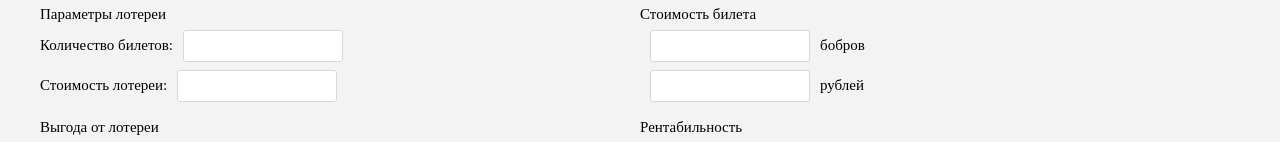
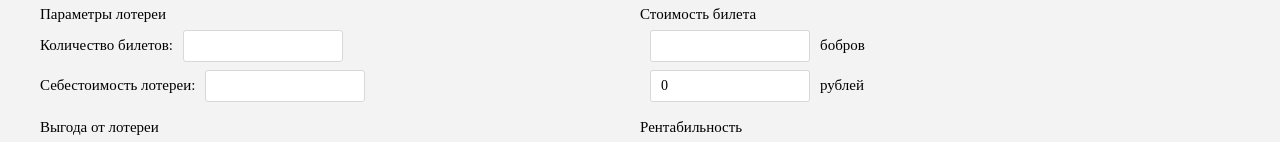
Before and after one commit to lepestos/gamification-front, a Vue app in the folder bobromania/: page /Lottery in a window 1280 px wide. Shown: the part 651-793 px from the top of the page. Built offline with nearby package versions, Linux system fonts and the light colour scheme.

Commit message:
base lottery

```diff
--- a/bobromania/src/components/lottery-output.vue
+++ b/bobromania/src/components/lottery-output.vue
@@ -6,33 +6,33 @@
           <h2>Параметры лотереи</h2>
           <div>
             <span>Количество билетов:</span>
-            <input type="number">
+            <input type="number" v-model="this.lottery_output_data().ticket_amount" readonly>
           </div>
           <div>
-            <span>Стоимость лотереи:</span>
-            <input type="number">
+            <span>Себестоимость лотереи:</span>
+            <input type="number" v-model="this.lottery_output_data().total_cost" readonly>
           </div>
         </div>
         <div class="lottery-output__profit">
           <h2>Выгода от лотереи</h2>
           <span>От:</span>
-          <input type="number">
+          <input type="number" v-model="this.lottery_output_data().min_profit" readonly>
           <span>До:</span>
-          <input type="number">
+          <input type="number" v-model="this.lottery_output_data().write_off" readonly>
         </div>
       </div>
       <div class="lottery-output__right">
         <div class="lottery-output__ticket-cost">
           <h2>Стоимость билета</h2>
-          <div><input type="number" readonly><span>бобров</span></div>
-          <div><input type="number" readonly><span>рублей</span></div>
+          <div><input type="number" v-model="this.lottery_output_data().ticket_price" readonly><span>бобров</span></div>
+          <div><input type="number" :value="this.lottery_output_data().ticket_price * this.course().bobr_to_rub" readonly><span>рублей</span></div>
         </div>
         <div class="lottery-output__rentability">
           <h2>Рентабильность</h2>
           <span>От:</span>
-          <input type="number">
+          <input type="number" v-model="this.lottery_output_data().min_rentability" readonly>
           <span>До:</span>
-          <input type="number">
+          <input type="number" v-model="this.lottery_output_data().max_rentability" readonly>
         </div>
       </div>
     </div>
@@ -40,8 +40,13 @@
 </template>
 
 <script>
+import {mapGetters} from "vuex";
+
 export default {
-  name: "lottery-output"
+  name: "lottery-output",
+  methods: {
+    ...mapGetters(['lottery_output_data', 'course'])
+  }
 }
 </script>
 
```
Also changed, not shown: 1 other file (tests, documents, lock files or other folders).
